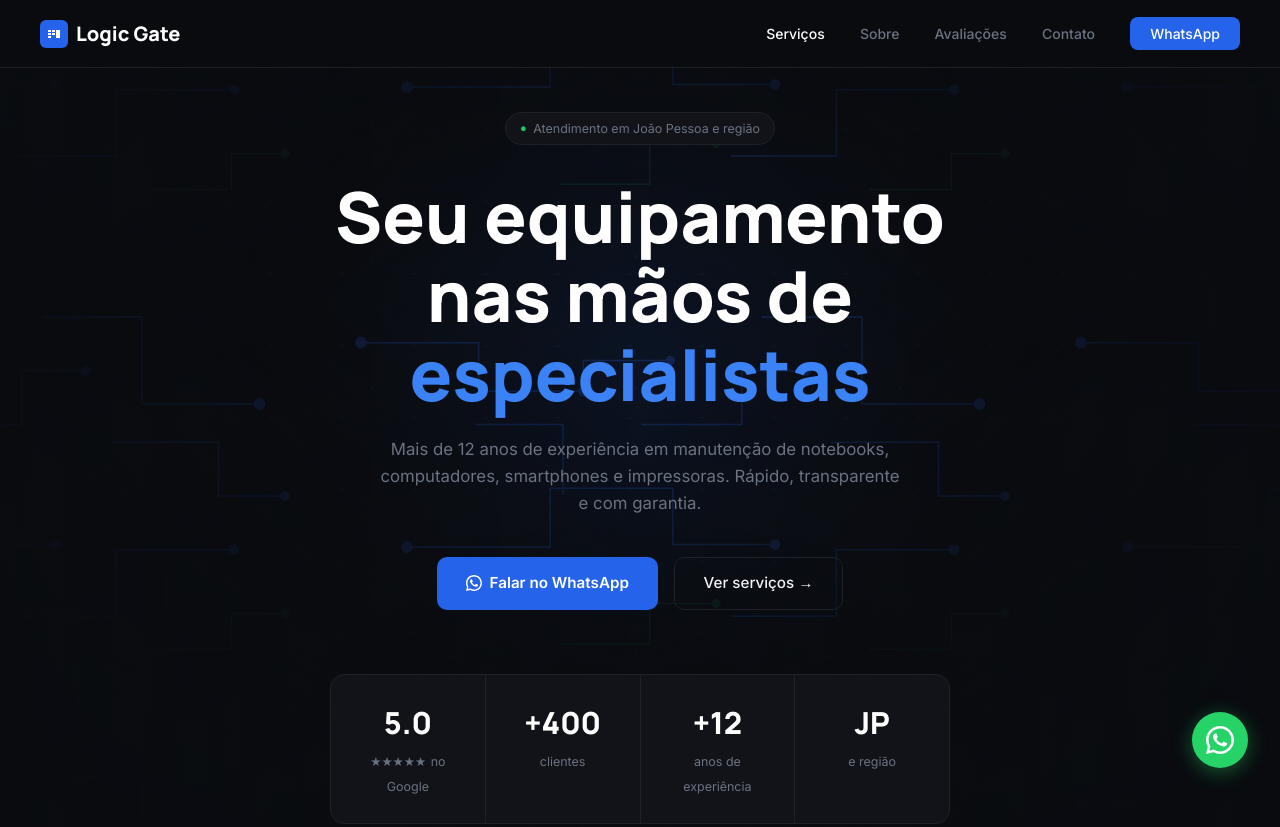
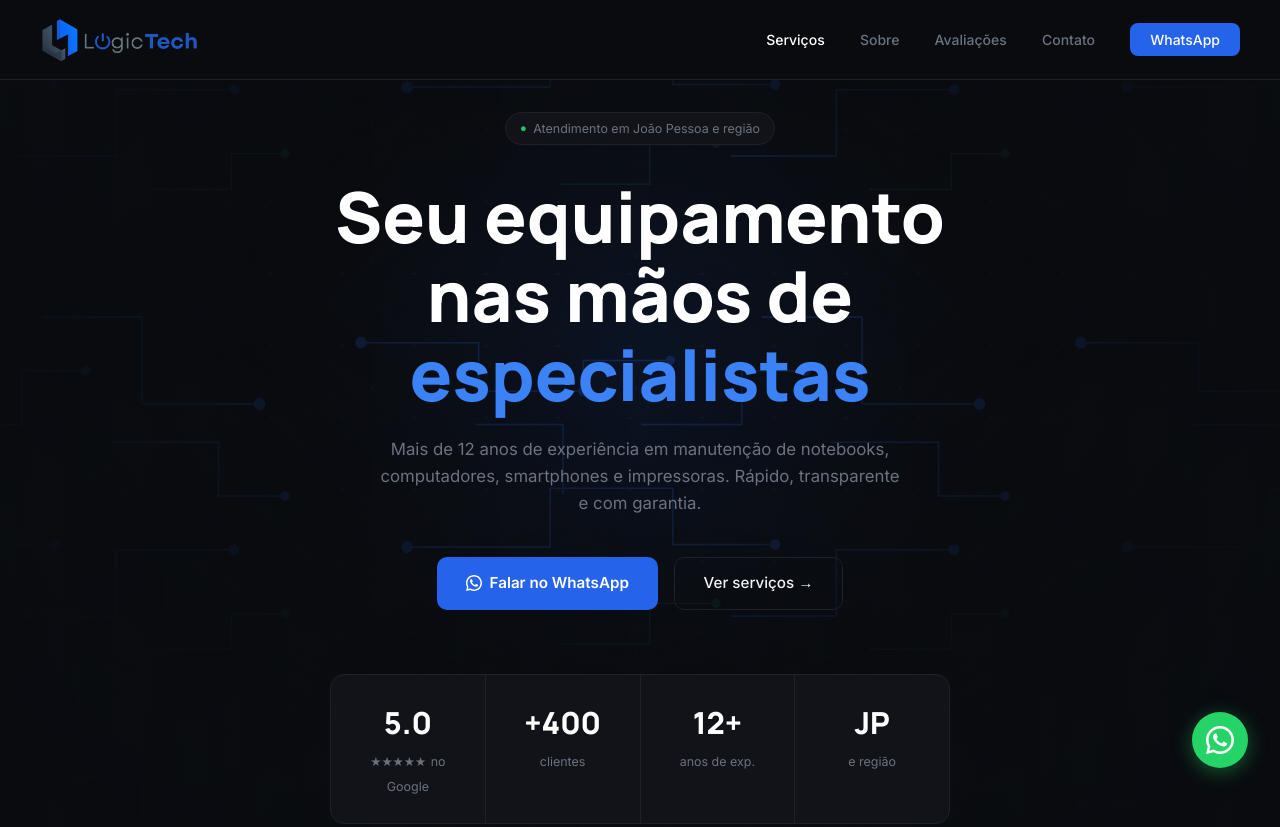
Before and after one commit to RenatoStosl/logic, a plain HTML site: page index.html in a window 1280 px wide. Shown: the top 827 px of the page. Drawn offline with Linux system fonts and the light colour scheme.

Commit message:
feat: update branding from Logic Gate to Logic Tech and enhance logo integration

```diff
--- a/css/styles.css
+++ b/css/styles.css
@@ -1,5 +1,5 @@
 /* ─────────────────────────────────────────
-   Logic Gate — Informática & Assistência Técnica
+   Logic Tech — Informática & Assistência Técnica
    styles.css
    ───────────────────────────────────────── */
 
@@ -55,30 +55,23 @@ nav {
 }
 
 .logo {
-  font-family: "Manrope", sans-serif;
-  font-weight: 800;
-  font-size: 1.25rem;
-  letter-spacing: 0;
-  color: var(--white);
-  display: flex;
+  display: inline-flex;
   align-items: center;
-  gap: 0.5rem;
+  text-decoration: none;
+  flex-shrink: 0;
 }
 
-.logo-icon {
-  width: 28px;
-  height: 28px;
-  background: var(--accent);
-  border-radius: 6px;
-  display: flex;
-  align-items: center;
-  justify-content: center;
+.logo img {
+  display: block;
+  width: auto;
+  height: 44px;
+  max-width: min(210px, 48vw);
+  object-fit: contain;
 }
 
-.logo-icon svg {
-  width: 16px;
-  height: 16px;
-  fill: white;
+.footer-logo img {
+  height: 52px;
+  max-width: 230px;
 }
 
 nav ul {
@@ -1019,6 +1012,13 @@ footer a:hover {
   nav {
     padding: 1rem 1.5rem;
   }
+  .logo img {
+    height: 38px;
+    max-width: 180px;
+  }
+  .footer-logo img {
+    height: 48px;
+  }
   .hero {
     padding: 6rem 1.5rem 3rem;
   }
--- a/index.html
+++ b/index.html
@@ -4,8 +4,8 @@
 <head>
   <meta charset="UTF-8">
   <meta name="viewport" content="width=device-width, initial-scale=1.0">
-  <meta name="description" content="Logic Gate Informática e Assistência Técnica — Reparo de notebooks, montagem de PC Gamer, smartphones e impressoras em João Pessoa, PB.">
-  <title>Logic Gate — Informática & Assistência Técnica</title>
+  <meta name="description" content="Logic Tech Informática e Assistência Técnica — Reparo de notebooks, montagem de PC Gamer, smartphones e impressoras em João Pessoa, PB.">
+  <title>Logic Tech — Informática & Assistência Técnica</title>
 
   <!-- Fonts -->
   <link rel="preconnect" href="https://fonts.googleapis.com">
@@ -19,14 +19,9 @@
 
   <!-- ─── NAV ─── -->
   <nav>
-    <div class="logo">
-      <div class="logo-icon">
-        <svg viewBox="0 0 16 16" fill="white">
-          <path d="M2 4h3v2H2V4zm0 3h3v2H2V7zm0 3h3v2H2v-2zm4-6h3v2H6V4zm0 3h3v2H6V7zm4-3h4v8h-4V4z" />
-        </svg>
-      </div>
-      Logic Gate
-    </div>
+    <a href="#" class="logo" aria-label="Logic Tech Informática - Início">
+      <img src="image/logic-logo-resume.png" alt="Logic Tech">
+    </a>
 
     <ul>
       <li><a href="#servicos">Serviços</a></li>
@@ -82,8 +77,8 @@
           <span class="stat-label">clientes</span>
         </div>
         <div class="stat">
-          <span class="stat-num" data-count="12" data-prefix="+">0</span>
-          <span class="stat-label">anos de experiência</span>
+          <span class="stat-num" data-count="12" data-suffix="+">0</span>
+          <span class="stat-label">anos de exp.</span>
         </div>
         <div class="stat">
           <span class="stat-num">JP</span>
@@ -370,15 +365,10 @@
 
   <!-- ─── FOOTER ─── -->
   <footer>
-    <div class="logo" style="font-size: 1rem;">
-      <div class="logo-icon">
-        <svg viewBox="0 0 16 16" fill="white">
-          <path d="M2 4h3v2H2V4zm0 3h3v2H2V7zm0 3h3v2H2v-2zm4-6h3v2H6V4zm0 3h3v2H6V7zm4-3h4v8h-4V4z" />
-        </svg>
-      </div>
-      Logic Gate
-    </div>
-    <p>© 2026 Logic Gate Informática e Assistência Técnica</p>
+    <a href="#" class="logo footer-logo" aria-label="Logic Tech Informática - Início">
+      <img src="image/logic-logo.png" alt="Logic Tech Informática e Assistência Técnica">
+    </a>
+    <p>© 2026 Logic Tech Informática e Assistência Técnica</p>
     <div class="footer-links">
       <a href="https://www.instagram.com/logicgateinformatica" target="_blank" rel="noopener">Instagram</a>
       <a href="https://wa.me/5583998654933">WhatsApp</a>
```
Also changed, not shown: image/logic-logo-resume.png (added), image/logic-logo.png (added).
